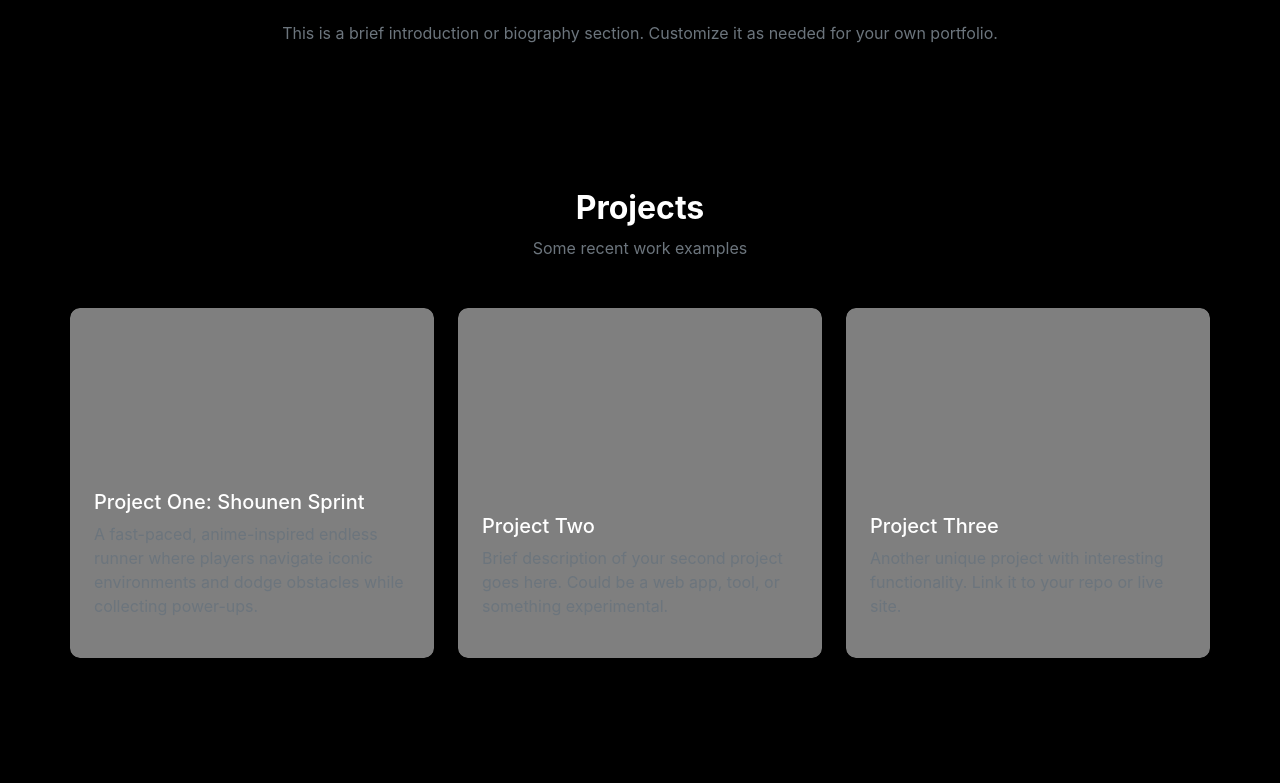
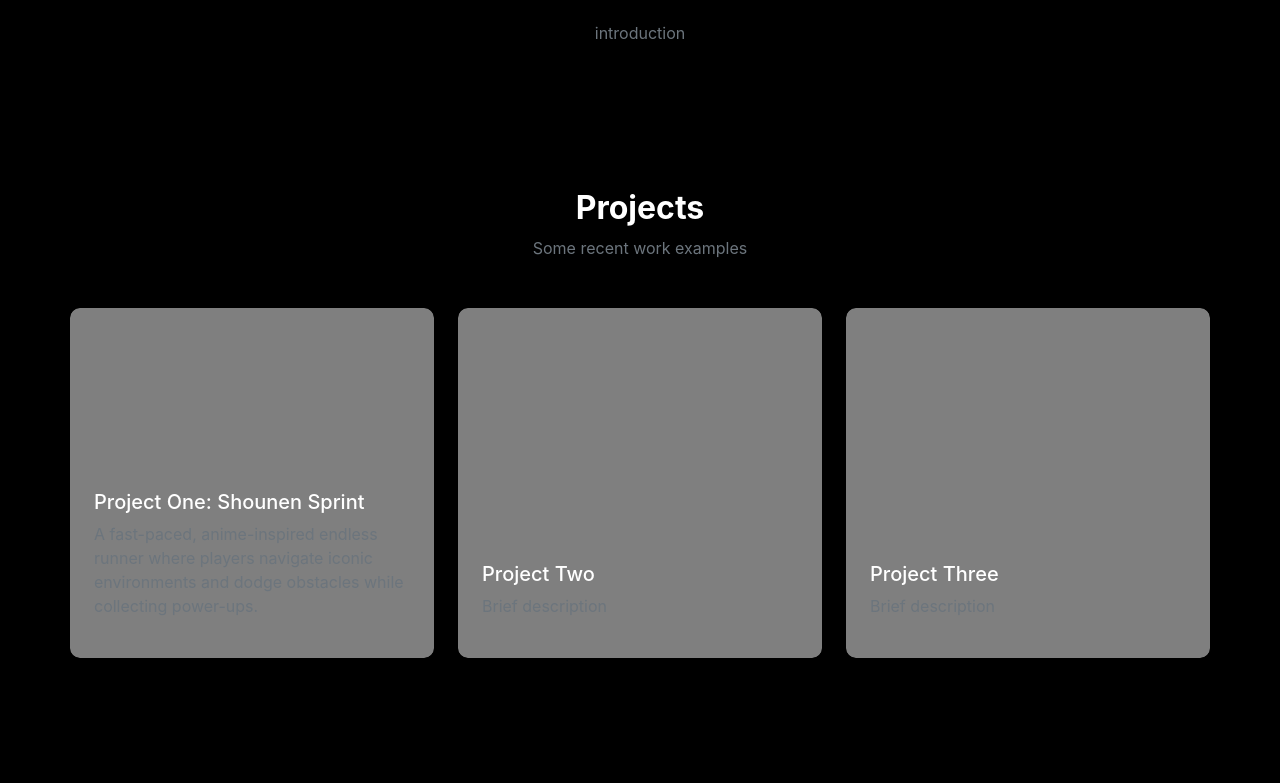
Before and after one commit to Pr1nceAli/About-Me, a plain HTML site: page index.html in a window 1280 px wide. Shown: the part 889-1672 px from the top of the page. Drawn offline with nearby package versions, Linux system fonts and the light colour scheme.

Commit message:
update-index-html

```diff
--- a/index.html
+++ b/index.html
@@ -35,7 +35,7 @@
 
   <section id="about" class="container py-5">
     <h2 class="fw-bold text-center mb-4">About Me</h2>
-    <p class="text-secondary text-center">This is a brief introduction or biography section. Customize it as needed for your own portfolio.</p>
+    <p class="text-secondary text-center"> introduction </p>
   </section>
   <section id="projects" class="projects container">
   <div class="text-center mb-5">
@@ -58,7 +58,7 @@
       <a href="https://github.com/yourusername/project2" target="_blank" class="project-link text-decoration-none">
         <div id="project2" class="card project-card p-4">
           <h5 class="text-white">Project Two</h5>
-          <p class="text-secondary">Brief description of your second project goes here. Could be a web app, tool, or something experimental.</p>
+          <p class="text-secondary">Brief description </p>
         </div>
       </a>
     </div>
@@ -68,7 +68,7 @@
       <a href="https://github.com/yourusername/project3" target="_blank" class="project-link text-decoration-none">
         <div id="project3" class="card project-card p-4">
           <h5 class="text-white">Project Three</h5>
-          <p class="text-secondary">Another unique project with interesting functionality. Link it to your repo or live site.</p>
+          <p class="text-secondary">Brief description </p>
         </div>
       </a>
     </div>
```
